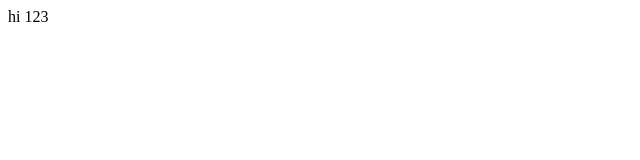
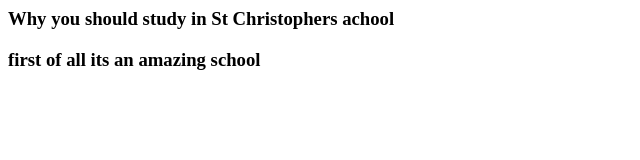
Before and after one commit to ks12245/page, a plain HTML site: page index.html in a window 1280 px wide. Shown: the whole page, without its empty margins (0-640 px from the left). Drawn offline with Linux system fonts and the light colour scheme.

Commit message:
index.html

```diff
--- a/index.html
+++ b/index.html
@@ -1,2 +1,2 @@
-hi
-123
+<h3>Why you should study in St Christophers achool<h3>
+first of all its an amazing school
```
